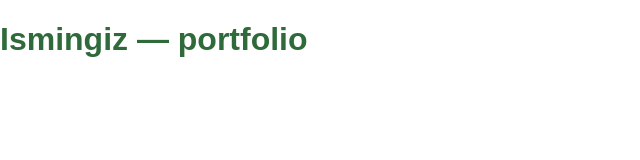
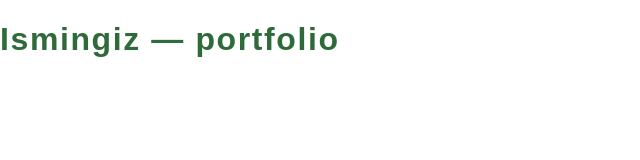
Before and after one commit to Sarvarbek0704/ilmhamroh-git-sinov, a website: page sayt/index.html in a window 1280 px wide. Shown: the whole page, without its empty margins (0-640 px from the left). Drawn offline with Linux system fonts and the light colour scheme.

Commit message:
CSS: sarlavha harflarini kengaytir

```diff
--- a/sayt/assets/css/asosiy.css
+++ b/sayt/assets/css/asosiy.css
@@ -1,2 +1,3 @@
 body { margin: 0; font-family: sans-serif; }
 h1 { color: #2f6b3a; }
+h1 { letter-spacing: 0.05em; }
```
